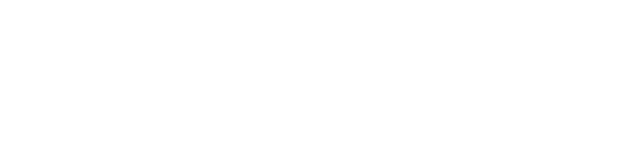
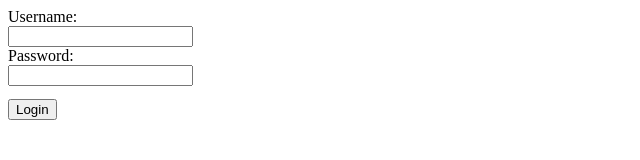
Before and after one commit to GaiaVedai/BookKeeper, a plain HTML site: page login.html in a window 1280 px wide. Shown: the whole page, without its empty margins (0-640 px from the left). Drawn offline with Linux system fonts and the light colour scheme.

Commit message:
exercise 1

```diff
--- a/login.html
+++ b/login.html
@@ -9,6 +9,22 @@
     <!-- <script src="main.js"></script> -->
 </head>
 <body>
+        <form>
+                <div class="key">
+                    Username:
+                </div>
+                <div class="input">
+                    <input type="text" />
+                    <br>
+                </div>
 
+                <div class="key">
+                    Password:
+                </div>
+                    <input type="password" />
+                </div>
+                <br>
+                <button type="button">Login</button>
+            </form>
 </body>
 </html>
--- a/style.css
+++ b/style.css
@@ -0,0 +1,3 @@
+button {
+    margin-top: 1em;
+}
```
Also changed, not shown: index.html (+2 -0 lines).
